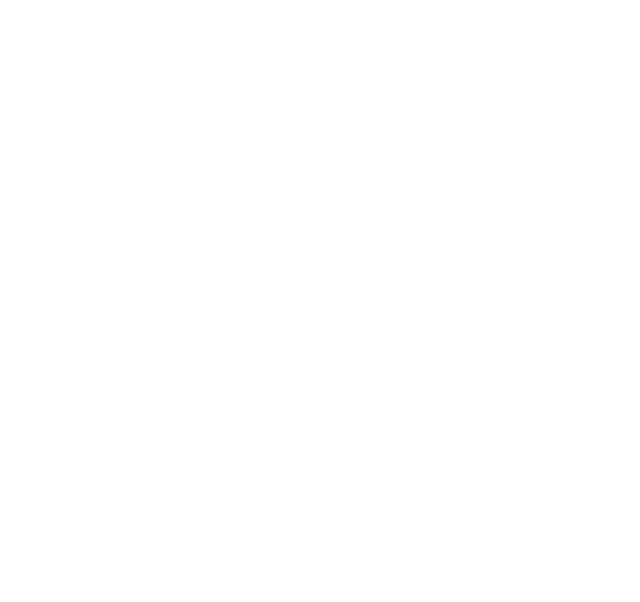
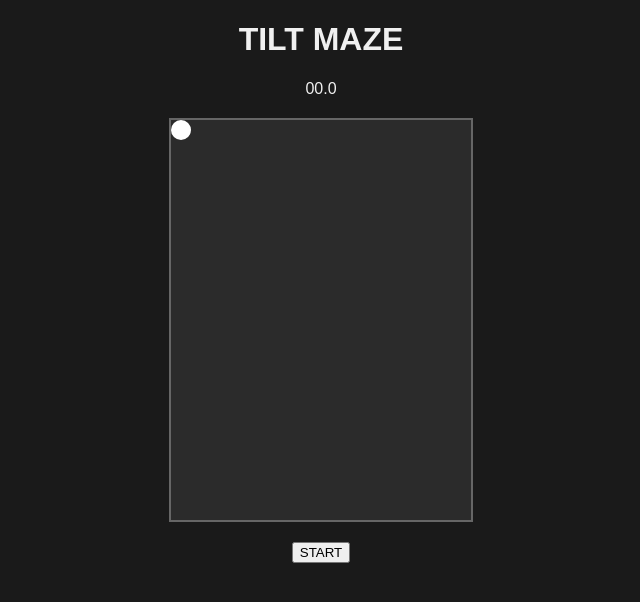
Before and after one commit to uni-bit/tilt-maze, a plain HTML site: page index.html in a window 1280 px wide. Shown: the whole page, without its empty margins (319-959 px from the left). Drawn offline with Linux system fonts and the light colour scheme.

Commit message:
見出しの文字と背景色の変更

```diff
--- a/index.html
+++ b/index.html
@@ -7,6 +7,17 @@
   <link rel="stylesheet" href="style.css">
 </head>
 <body>
+  <h1>TILT MAZE</h1>
+  <p id="timer">00.0</p>
+
+  <div id="board">
+  <div id="ball"></div>
+</div>
+
+<button id="startBtn">START</button>
+
+
+
 
 <!--
   ============================================================
--- a/style.css
+++ b/style.css
@@ -36,7 +36,12 @@
           色は好きに変えてよい。
    ------------------------------------------------------------ */
 
-
+body {
+          background: #1a1a1a;
+          color: #f0f0f0;
+          font-family: sans-serif;
+          text-align: center;
+        }
 
 
 /* ------------------------------------------------------------
@@ -57,7 +62,13 @@
     確認: 盤が中央に表示される。
    ------------------------------------------------------------ */
 
-
+#board {
+  width: 300px;
+  height: 400px;
+  background: #2b2b2b;
+  border: 2px solid #666;
+  margin: 20px auto;
+}
 
 
 /* ------------------------------------------------------------
@@ -76,7 +87,12 @@
     確認: 盤の中に丸が表示される。
    ------------------------------------------------------------ */
 
-
+#ball {
+    width:20px;
+    height:20px;
+    background: #FFFFFF;
+    border-radius: 50%;
+}
 
 
 /* ------------------------------------------------------------
```
